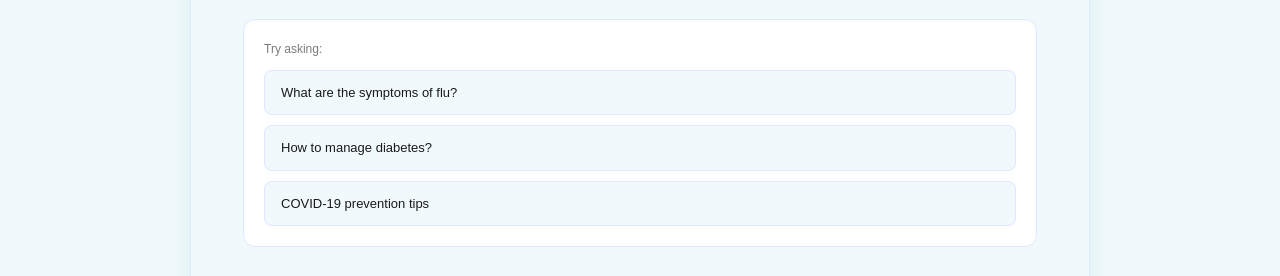
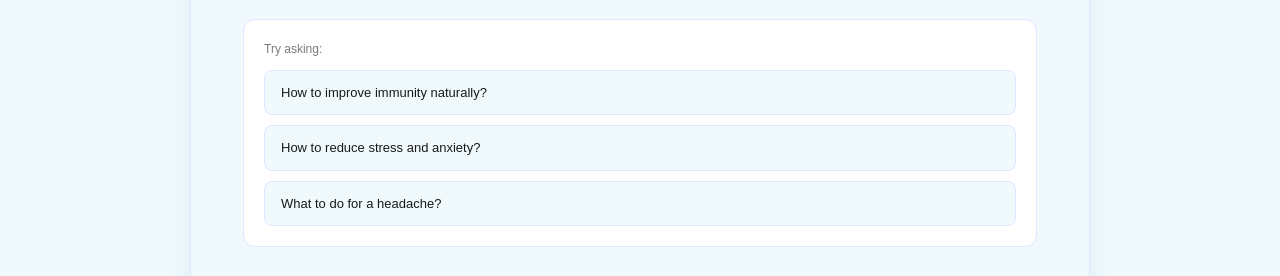
Before and after one commit to arunar9363/DoctorX, a React (Vite) app: page /doctorx-ai in a window 1280 px wide. Shown: the part 191-467 px from the top of the page. Built offline with nearby package versions, Linux system fonts and the light colour scheme; no server answers.

Commit message:
Update DoctorXAIPage.jsx

```diff
--- a/src/pages/DoctorXAIPage.jsx
+++ b/src/pages/DoctorXAIPage.jsx
@@ -171,7 +171,7 @@ User Query: ${userMessage}`;
                     Try asking:
                   </p>
                   <div style={styles.suggestions}>
-                    {["What are the symptoms of flu?", "How to manage diabetes?", "COVID-19 prevention tips"].map((q, i) => (
+                    {["How to improve immunity naturally?", "How to reduce stress and anxiety?", "What to do for a headache?"].map((q, i) => (
                       <button
                         key={i}
                         onClick={() => setInput(q)}
```
